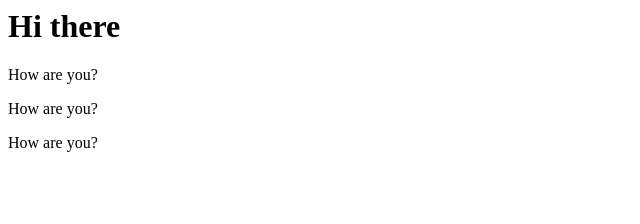
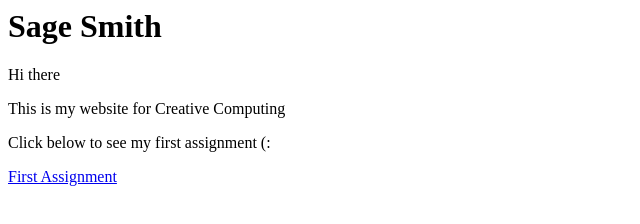
Before and after one commit to smits409/smits409.github.io, a plain HTML site: page index.html in a window 1280 px wide. Shown: the whole page, without its empty margins (0-640 px from the left). Drawn offline with Linux system fonts and the light colour scheme.

Commit message:
do what assignment

```diff
--- a/index.html
+++ b/index.html
@@ -1,15 +1,19 @@
 <html>
 
     <head>
-        <title>Hi there</title>
+        <title>sage smith</title>
     </head>
 
     <body>
-         <h1>Hi there</h1>
+         <h1>Sage Smith</h1>
 
-            <p>How are you?</p>
-            <p>How are you?</p>
-            <p>How are you?</p>
+            <p> Hi there  </p>
+            <p> This is my website for Creative Computing  </p>
+            <p> Click below to see my first assignment (:  </p>
+
+
+             <a href="page2.html" >First Assignment</a>
+
     </body>
 
 </html>
```
